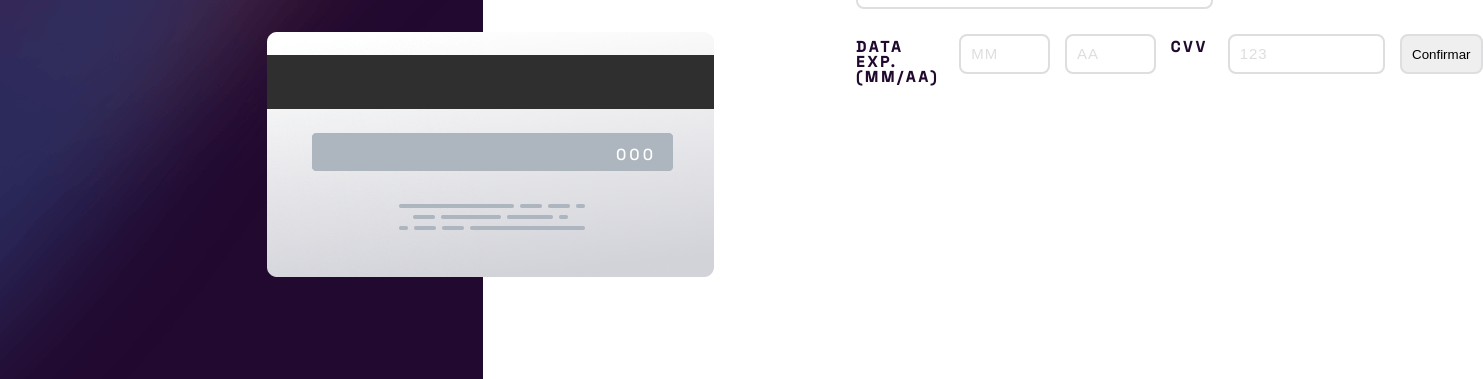
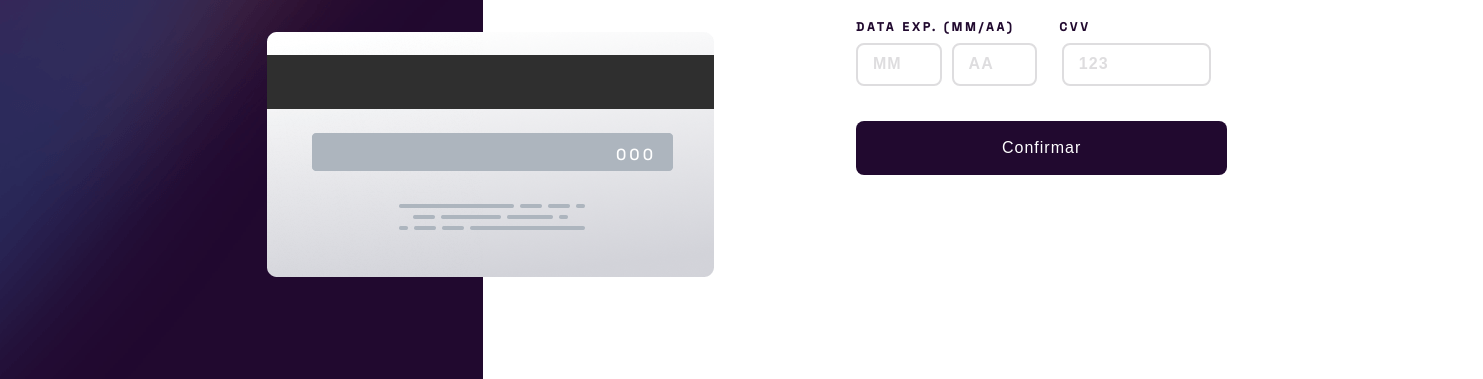
Before and after one commit to fernando-r-costa/Form-interativo-cadastro-cartoes, a plain HTML site: page index.html in a window 1280 px wide. Shown: the part 421-800 px from the top of the page, 1483 px wide, since content can reach past the window. Drawn offline with Linux system fonts and the light colour scheme.

Commit message:
Finish Desktop-design

```diff
--- a/index.html
+++ b/index.html
@@ -39,9 +39,16 @@
       <label>Nome do Titular</label><input type="text" id="input-name" placeholder="Jane Appleseed">
       <label>Número do cartão</label><input type="text" id="input-num" placeholder="1234 5678 9123 0000">
       <div class="menor">
-        <label for="input-mm" id="label-menor">Data Exp. (mm/aa)</label><input type="text" id="input-mm" placeholder="MM"><input type="text" id="input-aa" placeholder="AA">
-        <label for="input-cvv" id="label-menor">CVV</label><input type="text" id="input-cvv" placeholder="123">
-        <input type="submit" value="Confirmar">
+        <label for="input-mm" class="label-menor" id="label-exp">Data Exp. (mm/aa)</label>
+        <label for="input-cvv" class="label-menor" id="label-cvv">CVV</label>
+      </div>
+      <div class="input">
+        <input type="text" id="input-mm" placeholder="MM">
+        <input type="text" id="input-aa" placeholder="AA">
+        <input type="text" id="input-cvv" placeholder="123">
+      </div>
+      <div class="submit">
+        <input type="submit" id="confirmar" value="Confirmar">
       </div>
 
     </form>
--- a/style.css
+++ b/style.css
@@ -1,6 +1,6 @@
+/* Desktop-desing */
 body {
     width:  1440px;
-    border: solid;
     background-color: white;
     background-image: url(./images/bg-main-desktop.png);
     background-repeat: no-repeat;
@@ -78,7 +78,7 @@ form {
 form label {
     display: block;
     text-transform: uppercase;
-    font-size: 15px;
+    font-size: 12px;
     font-weight: bold;
     letter-spacing: 3px;
     color: hsl(278, 68%, 11%);
@@ -88,8 +88,8 @@ form label {
 
 form input {
     display: inline-block;
-	margin: 5px 5px 20px 10px;
-	padding: 10px 10px;
+	margin: 0 5px 15px 10px;
+	padding: 12px 0 12px 15px;
     border-radius: 8px;
     border: 2px;
     border-style:solid;
@@ -99,25 +99,50 @@ form input {
 form input::placeholder {
     color: hsl(270, 3%, 87%);
     letter-spacing: 1px;
-    font-size: 15px;
+    font-size: 16px;
+    font-weight: bold;
 }
 
 #input-name, #input-num {
-    width: 25em;
+    width: 24.9em;
 }
 
-#label-menor, #input-mm, #input-aa, #input-cvv {
-    display: inline;
+.label-menor {
+    display: inline-block;
 }
 
-#input-mm, #input-aa, #input-cvv {
+#label-cvv {
+    margin-left: 20px;
+}
+
+.input {
+    display: inline-block;
+}
+
+#input-mm, #input-aa {
     width: 5em;
 }
 
-#input-cvv {
-    width: 10em;
+#input-mm {
+    margin-right: 0.4em;
 }
 
-.menor{
-    display:flex
+#input-aa {
+    margin-left: 0;
+    margin-right: 10px;
 }
+
+#input-cvv {
+    width: 130px;
+}
+
+#confirmar {
+    background-color: hsl(278, 68%, 11%);
+    color: white;
+    border: none;
+    margin: 20px 10px;
+    padding: 18px 146px 18px 146px;
+    letter-spacing: 1px;
+    font-size: 16px;
+
+}
```
Also changed, not shown: 1 other file.
